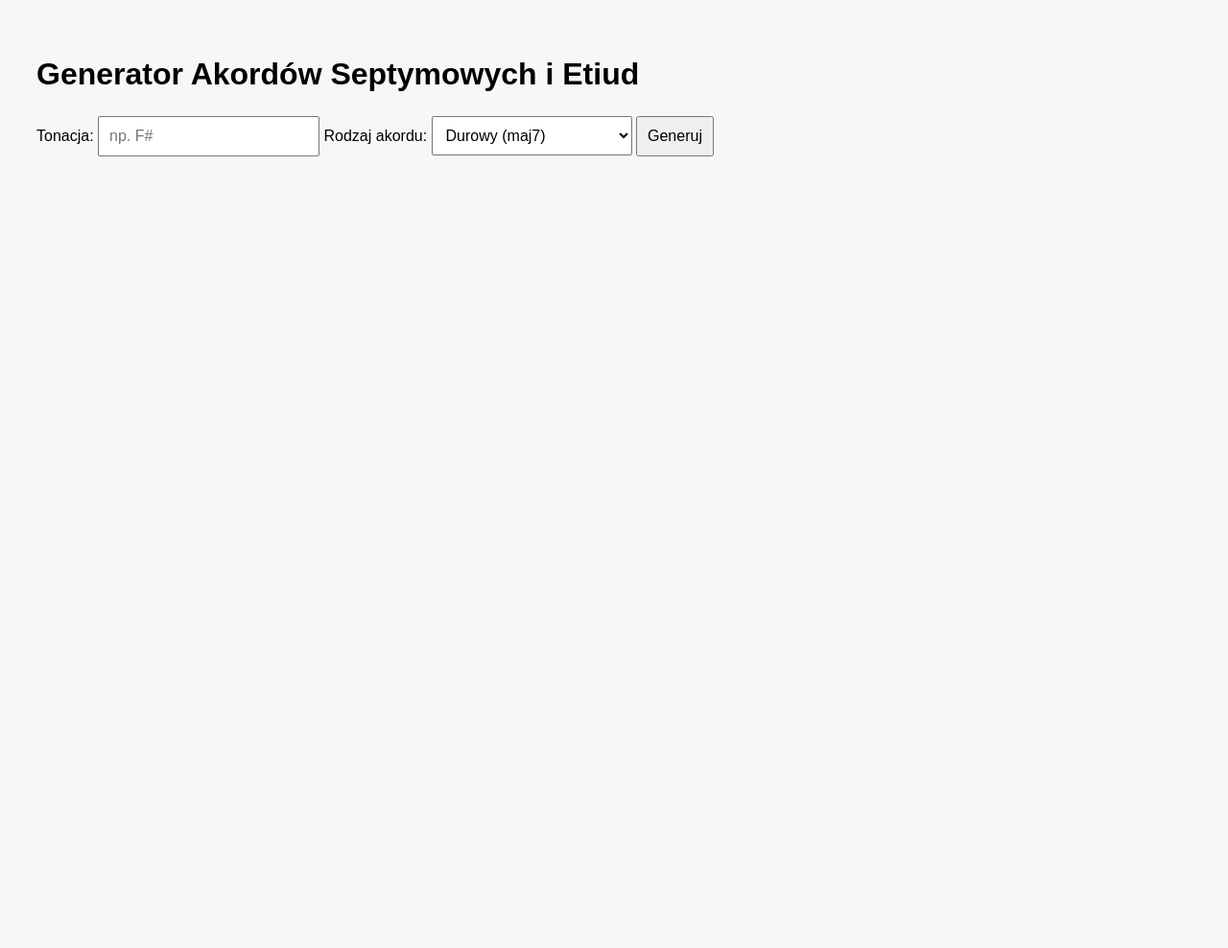
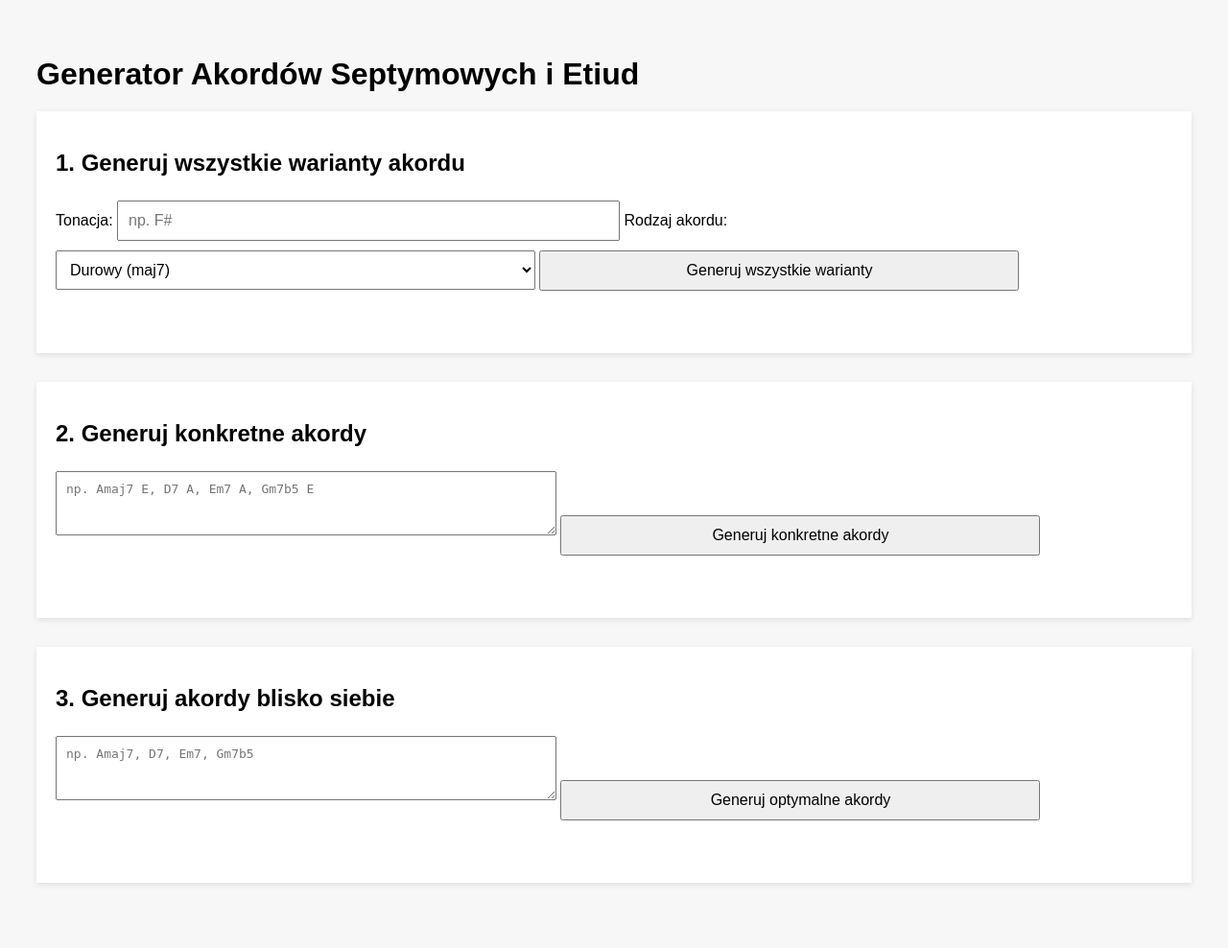
Before and after one commit to pawelsmykla/akordy-web, a Python web app: template templates/index.html in a window 1280 px wide. Shown: the whole page at 96% size. Before the commit the page ends 163 px from the top, so only its background shows below. Run offline with Jinja, Linux system fonts and the light colour scheme; the template is opened without the code that fills it, so the values that code supplies are empty.

Commit message:
Update index.html

```diff
--- a/templates/index.html
+++ b/templates/index.html
@@ -2,22 +2,42 @@
 <html lang="pl">
 <head>
     <meta charset="UTF-8">
-    <title>Generator Akordów Septymowych</title>
+    <title>Generator Akordów i Etiud</title>
     <style>
         body { font-family: sans-serif; padding: 30px; background: #f7f7f7; }
         h1 { margin-bottom: 20px; }
         form { margin-bottom: 40px; }
-        input, select, button {
+        input, select, button, textarea {
             padding: 10px;
             margin: 5px 0;
             font-size: 1em;
+            width: 100%;
+            max-width: 500px;
         }
-        img { max-width: 100%; border: 1px solid #ccc; }
+        button {
+            cursor: pointer;
+        }
+        img {
+            max-width: 100%;
+            margin-top: 20px;
+            border: 1px solid #ccc;
+        }
+        .form-block {
+            background: #fff;
+            padding: 20px;
+            margin-bottom: 30px;
+            box-shadow: 0 2px 6px rgba(0,0,0,0.1);
+        }
     </style>
 </head>
 <body>
     <h1>Generator Akordów Septymowych i Etiud</h1>
-    <form method="post">
+
+    <!-- Formularz 1: wszystkie warianty -->
+    <div class="form-block">
+        <h2>1. Generuj wszystkie warianty akordu</h2>
+        <form method="POST" action="/">
+            <input type="hidden" name="form_type" value="warianty">
             <label>Tonacja:
                 <input type="text" name="tonika" placeholder="np. F#" required>
             </label>
@@ -29,11 +49,32 @@
                     <option value="Półzmniejszony">Półzmniejszony (m7b5)</option>
                 </select>
             </label>
-        <button type="submit">Generuj</button>
+            <button type="submit">Generuj wszystkie warianty</button>
         </form>
+    </div>
+
+    <!-- Formularz 2: konkretne akordy ze struną -->
+    <div class="form-block">
+        <h2>2. Generuj konkretne akordy</h2>
+        <form method="POST" action="/">
+            <input type="hidden" name="form_type" value="konkretne">
+            <textarea name="akordy_konkretne" rows="3" placeholder="np. Amaj7 E, D7 A, Em7 A, Gm7b5 E" required></textarea>
+            <button type="submit">Generuj konkretne akordy</button>
+        </form>
+    </div>
+
+    <!-- Formularz 3: akordy blisko siebie -->
+    <div class="form-block">
+        <h2>3. Generuj akordy blisko siebie</h2>
+        <form method="POST" action="/">
+            <input type="hidden" name="form_type" value="optymalne">
+            <textarea name="akordy_optymalne" rows="3" placeholder="np. Amaj7, D7, Em7, Gm7b5" required></textarea>
+            <button type="submit">Generuj optymalne akordy</button>
+        </form>
+    </div>
 
     {% if obraz %}
-        <h2>Wynik: {{ typ }} ({{ tonika }})</h2>
+        <h2>Wynik:</h2>
         <img src="{{ url_for('static', filename=obraz.split('static/')[1]) }}" alt="Diagram akordu">
     {% endif %}
 </body>
```
Lines whose indentation alone changed are shown as unchanged.
